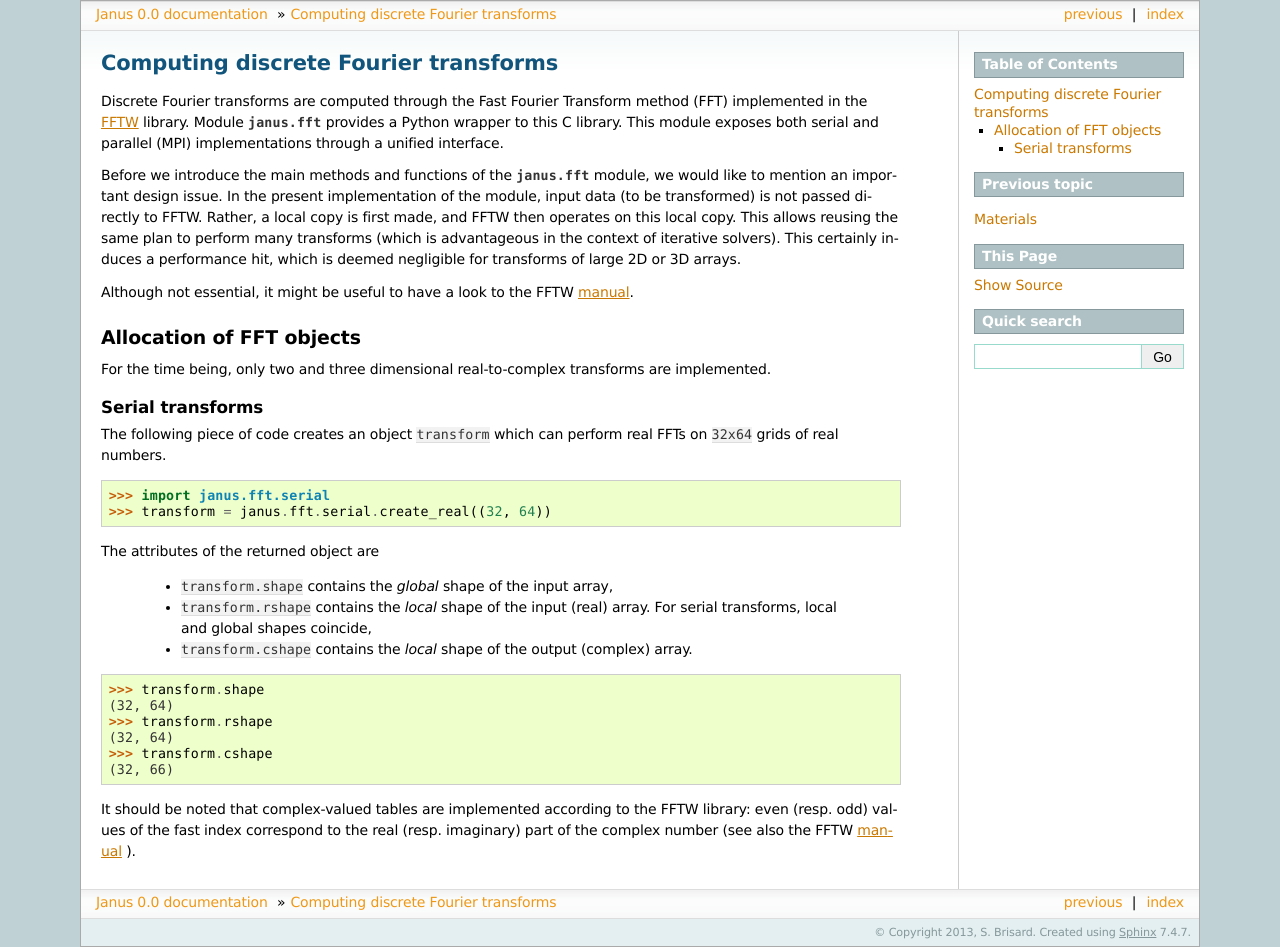
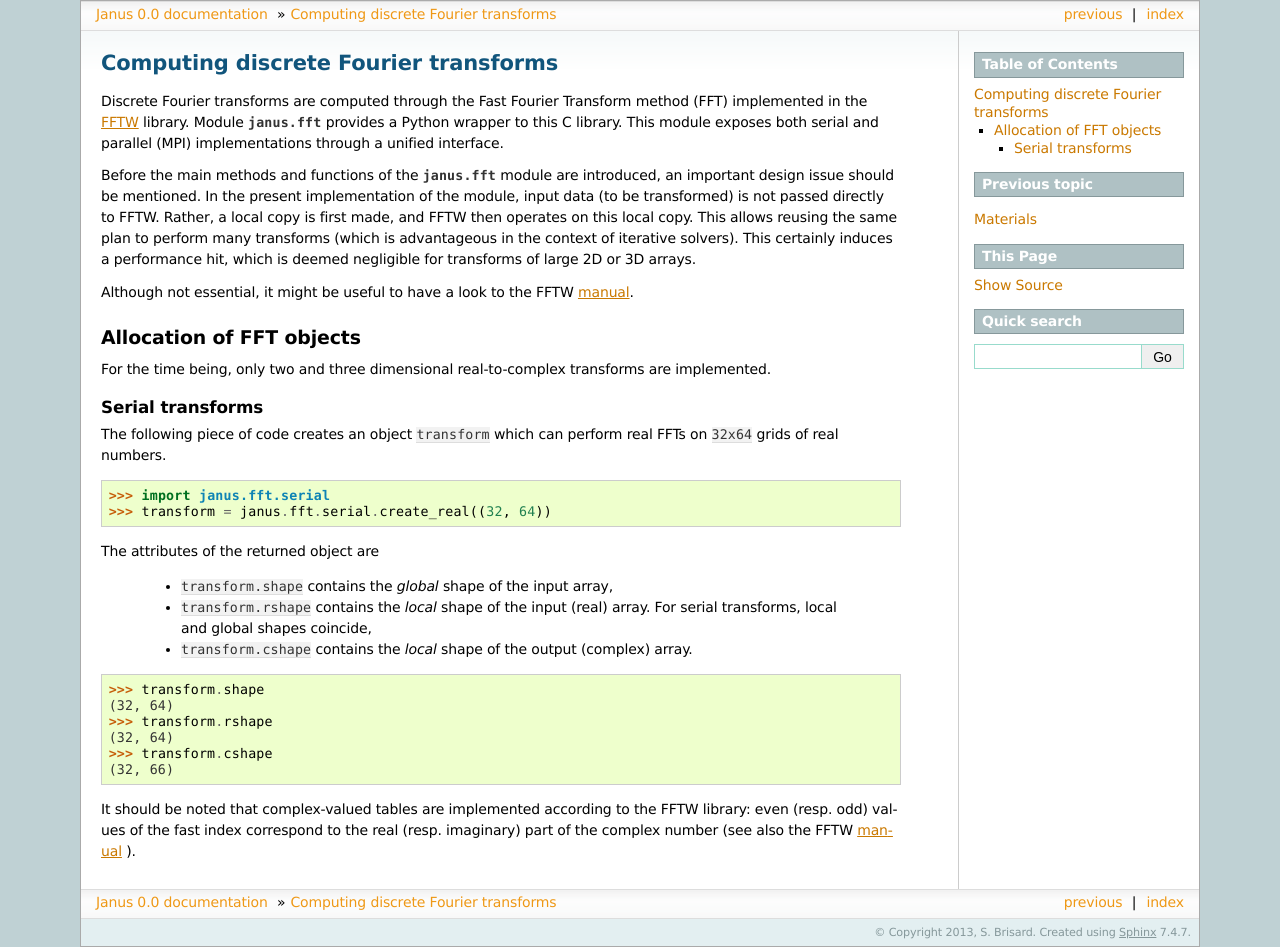
Before and after one commit to sbrisard/janus, a Sphinx documentation site: the page built from doc/fft.rst, in a window 1280 px wide. Built offline with Sphinx 7.4.7, drawn with Linux system fonts in a browser that asks for light colours; formulas are drawn with MathJax 3.

Commit message:
Minor correction.

```diff
--- a/doc/fft.rst
+++ b/doc/fft.rst
@@ -6,7 +6,7 @@ Computing discrete Fourier transforms
 
 Discrete Fourier transforms are computed through the Fast Fourier Transform method (FFT) implemented in the `FFTW <http://www.fftw.org/>`_ library. Module :mod:`janus.fft` provides a Python wrapper to this C library. This module exposes both serial and parallel (MPI) implementations through a unified interface.
 
-Before we introduce the main methods and functions of the :mod:`janus.fft` module, we would like to mention an important design issue. In the present implementation of the module, input data (to be transformed) is not passed directly to FFTW. Rather, a local copy is first made, and FFTW then operates on this local copy. This allows reusing the same plan to perform many transforms (which is advantageous in the context of iterative solvers). This certainly induces a performance hit, which is deemed negligible for transforms of large 2D or 3D arrays.
+Before the main methods and functions of the :mod:`janus.fft` module are introduced, an important design issue should be mentioned. In the present implementation of the module, input data (to be transformed) is not passed directly to FFTW. Rather, a local copy is first made, and FFTW then operates on this local copy. This allows reusing the same plan to perform many transforms (which is advantageous in the context of iterative solvers). This certainly induces a performance hit, which is deemed negligible for transforms of large 2D or 3D arrays.
 
 .. TODO Confirm above point on performance hit.
 
```
